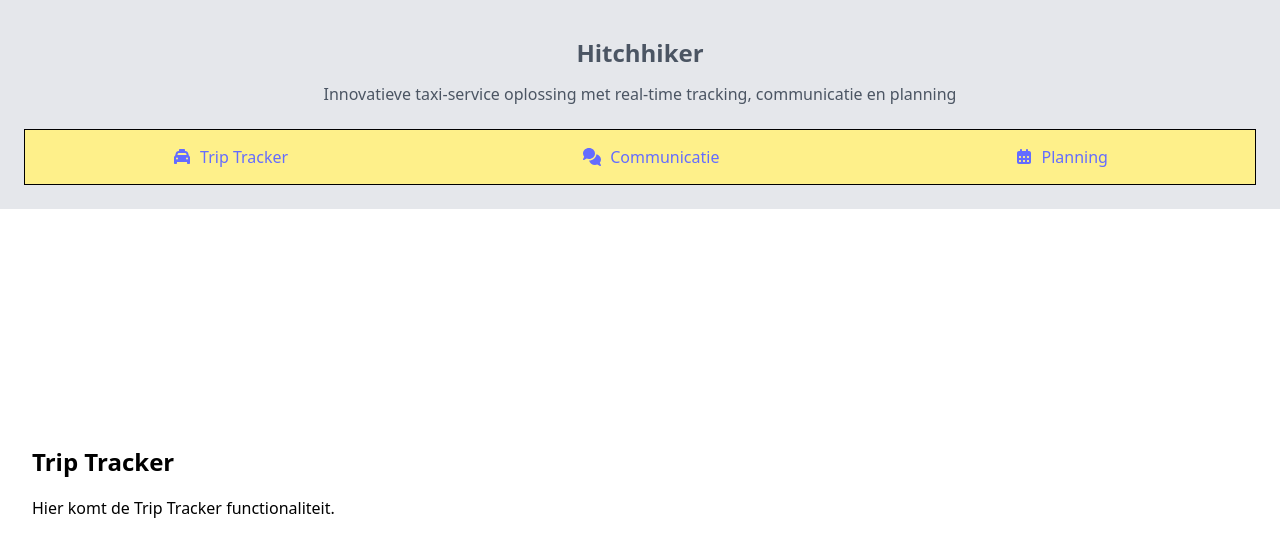
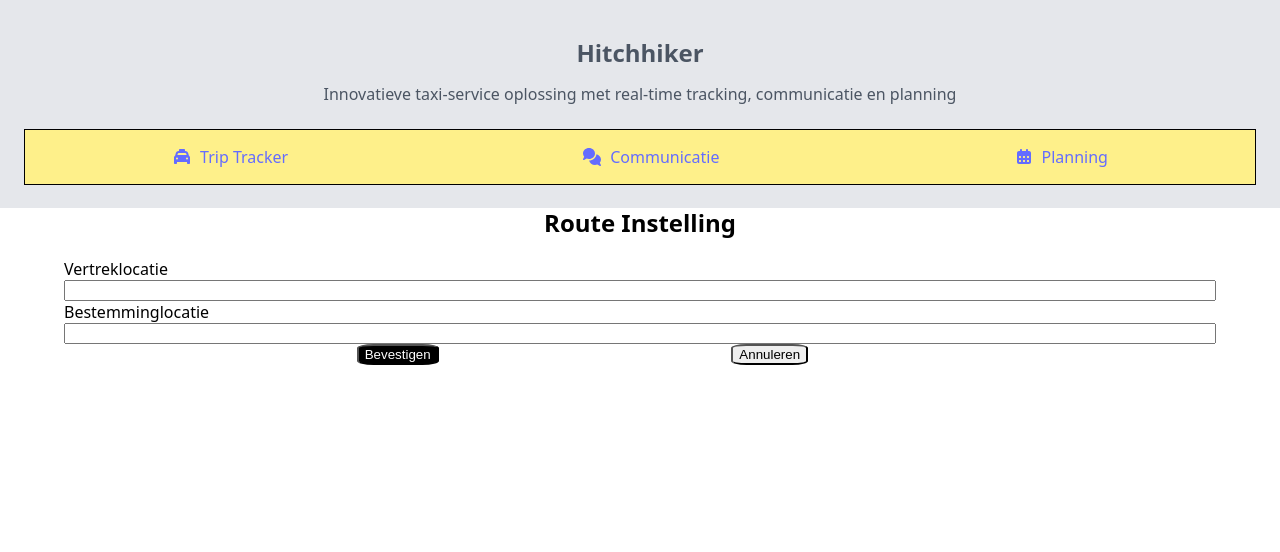
Before and after one commit to JakevdKolk/Hackaton-2-Hitch-tracker, a React (Vite) app in the folder HitchTracker/: page /trip-tracker in a window 1280 px wide. Shown: the top 552 px of the page. Built offline with nearby package versions, Linux system fonts and the light colour scheme.

Commit message:
added design

```diff
--- a/HitchTracker/src/App.css
+++ b/HitchTracker/src/App.css
@@ -1,3 +1,16 @@
+html,
+body {
+  width: 100%;
+  height: 100%;
+  margin: 0;
+  padding: 0;
+  overflow-y: hidden;
+}
+
+#root {
+  width: inherit;
+  height: 80%;
+}
 :root {
   font-family: system-ui, Avenir, Helvetica, Arial, sans-serif;
 }
@@ -12,11 +25,6 @@ a:hover {
 }
 
 body {
-  margin: 0;
-  display: flex;
-  place-items: center;
-  width: 100vw;
-  min-height: 80vh;
   padding-top: 20vh;
 }
 
@@ -43,3 +51,41 @@ button:focus,
 button:focus-visible {
   outline: 4px auto -webkit-focus-ring-color;
 }
+
+/* route form */
+.confirm-button {
+  background-color: black;
+  color: white;
+}
+
+input[type="button"] {
+  border-radius: 20%;
+}
+
+.route-form {
+  width: 90%;
+  height: 20%;
+  display: flex;
+  flex-direction: column;
+  justify-content: space-around;
+}
+
+.trip-tracker {
+  margin-top: 2%;
+  display: flex;
+  flex-direction: column;
+  align-items: center;
+  width: inherit;
+  height: inherit;
+}
+.route-form section {
+  height: inherit;
+  width: inherit;
+  display: flex;
+  justify-content: space-evenly;
+}
+
+.route-form section button {
+  width: 75%;
+  height: 75%;
+}
--- a/HitchTracker/src/components/Routeform.tsx
+++ b/HitchTracker/src/components/Routeform.tsx
@@ -43,10 +43,26 @@ function Routeform() {
   };
 
   return (
-    <form className="route-input">
-      <InputBox name="From" value={from} onChange={handleFromChange} />
-      <InputBox name="To" value={to} onChange={handleToChange} />
-      <input type="button" value="Plan Route" onClick={handleClick} />
+    <form className="route-input" className="route-form">
+      <InputBox
+        name="Vertreklocatie"
+        value={from}
+        onChange={handleFromChange}
+      />
+      <InputBox
+        name="Bestemminglocatie "
+        value={to}
+        onChange={handleToChange}
+      />
+      <section>
+        <input
+          className="confirm-button"
+          type="button"
+          value="Bevestigen"
+          onClick={handleClick}
+        />
+        <input className="cancel-button" type="button" value="Annuleren" />
+      </section>
     </form>
   );
 }
--- a/HitchTracker/src/header.css
+++ b/HitchTracker/src/header.css
@@ -4,6 +4,7 @@ header {
     padding: 1.5rem;
     text-align: center;
     width: calc(100vw - 3.0rem);
+    height: 20%;
 
     position: fixed;
     top: 0;
--- a/HitchTracker/src/pages/TripTrackerPage.tsx
+++ b/HitchTracker/src/pages/TripTrackerPage.tsx
@@ -1,8 +1,10 @@
+import Routeform from "../components/Routeform";
+
 export default function TripTrackerPage() {
   return (
-    <div style={{ padding: '2rem' }}>
-      <h2>Trip Tracker</h2>
-      <p>Hier komt de Trip Tracker functionaliteit.</p>
+    <div className="trip-tracker">
+      <h2>Route Instelling</h2>
+      <Routeform />
     </div>
   );
 }
```
